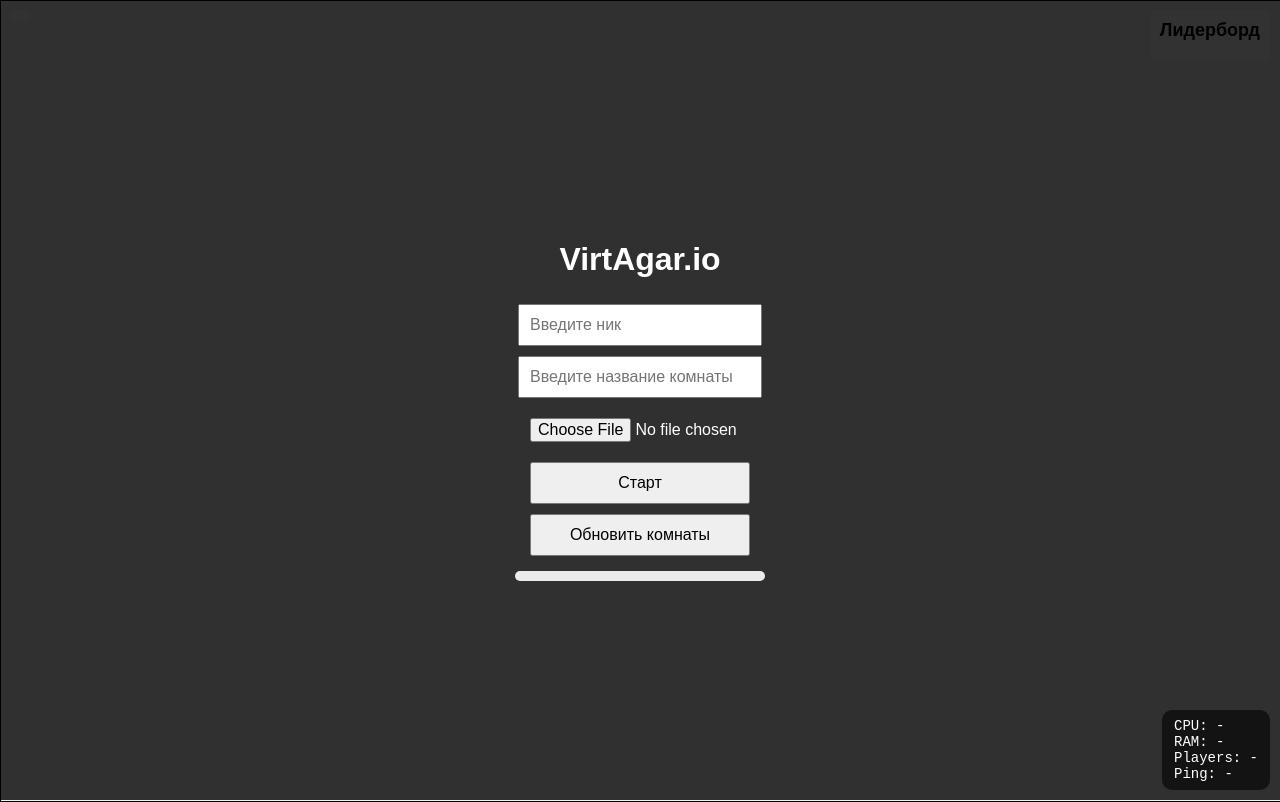
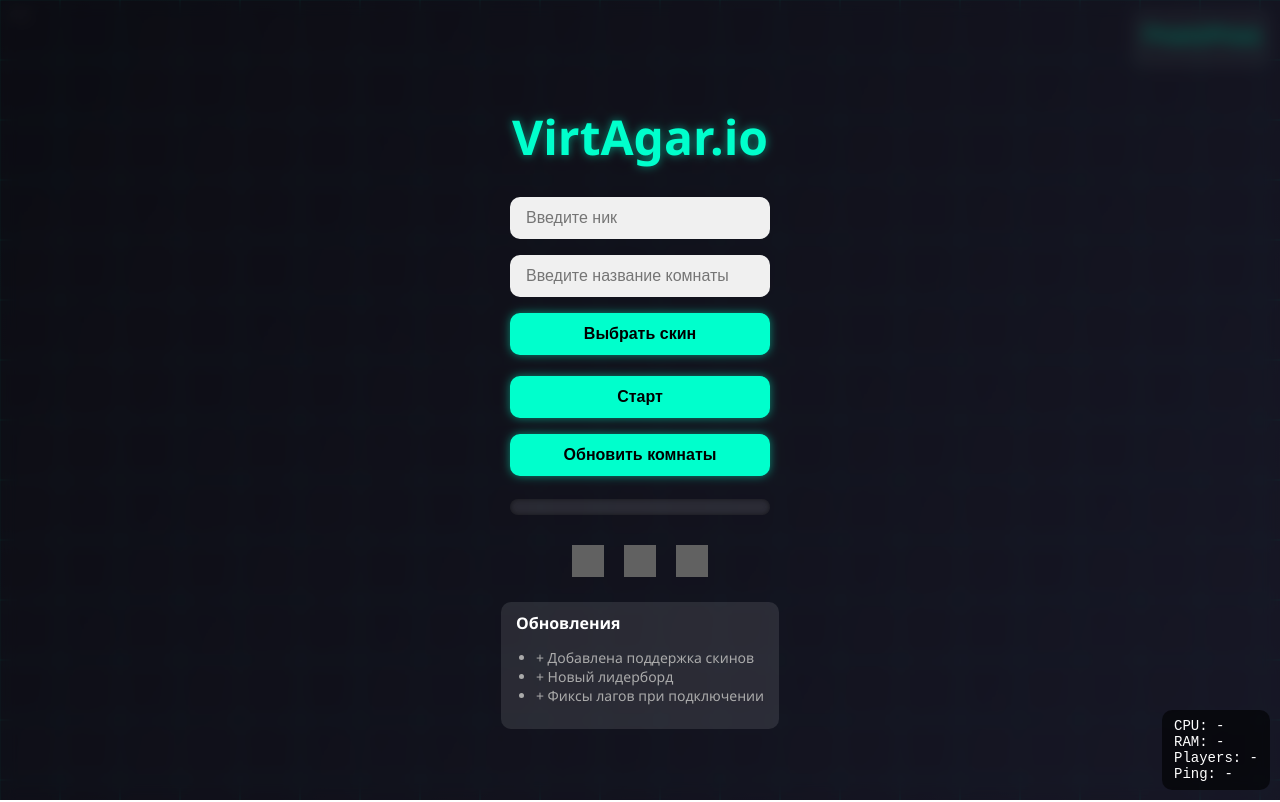
Before and after one commit to panicattacksss/VirtAgar.io, a website: page public/index.html in a window 1280 px wide. Drawn offline with nearby package versions, Linux system fonts and the light colour scheme; no server answers; grey boxes are pictures that could not be loaded; animation ran at ten frames a second.

Commit message:
new file:   .gitignore modified:   public/client.js new file:   public/images/food/burger.png new file:   public/images/food/cola.png new file:   public/images/food/potato.png new file:   public/images/orig-Photoroom.png new file:   public/images/orig.webp modified:   public/index.html modified:   server.js

```diff
--- a/public/client.js
+++ b/public/client.js
@@ -177,29 +177,93 @@ function drawPlayer(player, offsetX, offsetY) {
   }
 }
 
+const foodImages = [];
+const foodPaths = [
+  '/images/food/cola.png',
+  '/images/food/burger.png',
+  '/images/food/potato.png'
+];
 
-function render() {
+foodPaths.forEach(path => {
+  const img = new Image();
+  img.src = path;
+  foodImages.push(img);
+});
+const spikeImages = [];
+const spikeImg1 = new Image();
+spikeImg1.src = '/images/orig-Photoroom.png';
+spikeImages.push(spikeImg1);
+
+function drawNeonBackground(ctx, width, height) {
+  // Заливаем фон градиентом
+  let gradient = ctx.createLinearGradient(0, 0, width, height);
+  gradient.addColorStop(0, '#1e1e2f');
+  gradient.addColorStop(1, '#3a3a5e');
+  ctx.fillStyle = gradient;
+  ctx.fillRect(0, 0, width, height);
+
+  // Рисуем неоновые полосы
+  ctx.lineWidth = 2;
+  ctx.strokeStyle = 'rgba(0, 255, 204, 0.15)'; // мягкий неон
+
+  for (let x = 0; x < width; x += 60) {
+    ctx.beginPath();
+    ctx.moveTo(x, 0);
+    ctx.lineTo(x, height);
+    ctx.stroke();
+  }
+
+  for (let y = 0; y < height; y += 60) {
+    ctx.beginPath();
+    ctx.moveTo(0, y);
+    ctx.lineTo(width, y);
+    ctx.stroke();
+  }
+}
+
+function render(timestamp) {
+  gameCtx.clearRect(0, 0, gameCanvas.width, gameCanvas.height);
+
+  drawNeonBackground(gameCtx, gameCanvas.width, gameCanvas.height);
+
   let offsetX = 0, offsetY = 0;
   if (players[selfId]) {
     offsetX = players[selfId].x - gameCanvas.width / 2;
     offsetY = players[selfId].y - gameCanvas.height / 2;
   }
-  gameCtx.clearRect(0, 0, gameCanvas.width, gameCanvas.height);
 
-  foods.forEach(food => {
+  foods.forEach((food, i) => {
+    const x = food.x - offsetX;
+    const y = food.y - offsetY;
+    const img = foodImages[i % foodImages.length];
+
+    if (img.complete) {
+      const size = 32;
+      gameCtx.drawImage(img, x - size / 2, y - size / 2, size, size);
+    } else {
       gameCtx.beginPath();
-    gameCtx.arc(food.x - offsetX, food.y - offsetY, food.size, 0, 2 * Math.PI);
+      gameCtx.arc(x, y, 16, 0, 2 * Math.PI);
       gameCtx.fillStyle = food.color || 'green';
       gameCtx.fill();
       gameCtx.stroke();
+    }
   });
 
-  spikes.forEach(spike => {
+  spikes.forEach((spike, i) => {
+    const x = spike.x - offsetX;
+    const y = spike.y - offsetY;
+    const img = spikeImages[i % spikeImages.length];
+
+    if (img.complete) {
+      const size = 64;
+      gameCtx.drawImage(img, x - size / 2, y - size / 2, size, size);
+    } else {
       gameCtx.beginPath();
-    gameCtx.arc(spike.x - offsetX, spike.y - offsetY, spike.size, 0, 2 * Math.PI);
+      gameCtx.arc(x, y, spike.size, 0, 2 * Math.PI);
       gameCtx.fillStyle = spike.color || 'black';
       gameCtx.fill();
       gameCtx.stroke();
+    }
   });
 
   for (let id in players) {
@@ -209,6 +273,7 @@ function render() {
   updateLeaderboard();
   requestAnimationFrame(render);
 }
+
 
 const centerX = 0.5;
 const centerY = 0.5;
@@ -227,22 +292,19 @@ function onMediapipeResults(results) {
   mpCtx.restore();
 
   const nose = results.poseLandmarks[0];
-  const mirroredX = 1 - nose.x; // чтобы было интуитивно — влево = влево
-  const dx = (mirroredX - 0.5) * 2; // от -1 до 1
+  const mirroredX = 1 - nose.x;
+  const dx = (mirroredX - 0.5) * 2;
   const dy = (nose.y - 0.5) * 2;
 
-  // Вы можете нормализовать/ограничить вектор скорости:
   const MAX_SPEED = 15;
   const magnitude = Math.sqrt(dx * dx + dy * dy);
   let speedX = dx * MAX_SPEED;
   let speedY = dy * MAX_SPEED;
 
-  // можно добавить чувствительность
   const DEAD_ZONE = 0.1;
   if (Math.abs(dx) < DEAD_ZONE) speedX = 0;
   if (Math.abs(dy) < DEAD_ZONE) speedY = 0;
 
-  // Отправляем не абсолютную позицию, а вектор движения
   socket.emit('joystickMove', { dx: speedX, dy: speedY });
 }
 
@@ -268,3 +330,45 @@ function startMediapipe() {
   });
   camera.start();
 }
+document.getElementById('skinButton').addEventListener('click', () => {
+  document.getElementById('skinInput').click();
+});
+
+document.getElementById('skinInput').addEventListener('change', (e) => {
+  const fileName = e.target.files[0]?.name || 'Файл не выбран';
+  document.getElementById('skinFileName').textContent = fileName;
+});
+const canvas = document.getElementById('gameCanvas');
+const ctx = canvas.getContext('2d');
+
+function drawNeonBackground() {
+  let gradient = ctx.createLinearGradient(0, 0, canvas.width, canvas.height);
+  gradient.addColorStop(0, '#1e1e2f');
+  gradient.addColorStop(1, '#3a3a5e');
+  ctx.fillStyle = gradient;
+  ctx.fillRect(0, 0, canvas.width, canvas.height);
+
+  ctx.lineWidth = 2;
+  ctx.strokeStyle = 'rgba(0, 255, 204, 0.15)';
+
+  for (let x = 0; x < canvas.width; x += 60) {
+    ctx.beginPath();
+    ctx.moveTo(x, 0);
+    ctx.lineTo(x, canvas.height);
+    ctx.stroke();
+  }
+
+  for (let y = 0; y < canvas.height; y += 60) {
+    ctx.beginPath();
+    ctx.moveTo(0, y);
+    ctx.lineTo(canvas.width, y);
+    ctx.stroke();
+  }
+}
+
+function gameLoop() {
+  drawNeonBackground();
+  requestAnimationFrame(gameLoop);
+}
+
+gameLoop();
--- a/public/index.html
+++ b/public/index.html
@@ -4,105 +4,255 @@
   <meta charset="UTF-8">
   <title>VirtAgar.io</title>
   <style>
+    * {
+      box-sizing: border-box;
+    }
+
     body {
       margin: 0;
       padding: 0;
       overflow: hidden;
-      font-family: Arial, sans-serif;
+      font-family: 'Segoe UI', sans-serif;
+      background: linear-gradient(135deg, #1e1e2f, #3a3a5e);
+      color: white;
     }
+
     canvas {
-      border: 1px solid black;
-      background: #f0f0f0;
       display: block;
       margin: 0 auto;
+      background: #111;
+      border: none;
     }
+
     #menu {
       position: absolute;
-      top: 0;
-      left: 0;
-      width: 100%;
-      height: 100%;
-      background: rgba(0,0,0,0.8);
+      inset: 0;
+      background: rgba(0, 0, 0, 0.6);
+      backdrop-filter: blur(8px);
       display: flex;
       flex-direction: column;
       justify-content: center;
       align-items: center;
-      color: #fff;
       z-index: 10;
+      padding: 20px;
     }
-    #menu input, #menu button {
-      padding: 10px;
+
+    #menu h1 {
+      font-size: 48px;
+      margin-bottom: 20px;
+      color: #00ffcc;
+      text-shadow: 0 0 10px #00ffcc80;
+    }
+
+    #menu input[type="text"],
+    #menu input[type="file"],
+    #menu button {
+      padding: 12px 16px;
       font-size: 16px;
-      margin: 5px;
-      width: 220px;
+      margin: 8px 0;
+      width: 260px;
+      border-radius: 10px;
+      border: none;
+      outline: none;
+      transition: 0.3s;
     }
-    #roomsList {
-      margin-top: 10px;
-      max-height: 100px;
-      overflow-y: auto;
-      background: rgba(255,255,255,0.9);
+
+    #menu input[type="text"] {
+      background: #f0f0f0;
       color: #000;
-      width: 240px;
-      text-align: left;
-      padding: 5px;
-      border-radius: 5px;
     }
-    #roomsList div {
-      padding: 3px;
+
+    #menu input[type="file"] {
+      background: #eee;
       cursor: pointer;
     }
+
+    #menu button {
+      background: #00ffcc;
+      color: #000;
+      font-weight: bold;
+      cursor: pointer;
+      box-shadow: 0 0 10px #00ffcc80;
+    }
+
+    #menu button:hover {
+      background: #00ccaa;
+    }
+
+    #roomsList {
+      margin-top: 15px;
+      background: rgba(255, 255, 255, 0.1);
+      color: white;
+      width: 260px;
+      max-height: 120px;
+      overflow-y: auto;
+      border-radius: 10px;
+      padding: 8px;
+      box-shadow: inset 0 0 5px rgba(0, 0, 0, 0.5);
+    }
+
+    #roomsList div {
+      padding: 6px;
+      border-radius: 6px;
+      transition: background 0.2s;
+      cursor: pointer;
+    }
+
     #roomsList div:hover {
-      background: #ddd;
+      background: rgba(255, 255, 255, 0.2);
     }
+    #socials {
+  display: flex;
+  justify-content: center;
+  gap: 20px;
+  margin-top: 30px;
+}
+
+#socials a img {
+  width: 32px;
+  height: 32px;
+  filter: invert(100%);
+  transition: transform 0.2s ease, filter 0.3s ease;
+}
+
+#socials a:hover img {
+  transform: scale(1.2);
+  filter: invert(65%) sepia(80%) saturate(500%) hue-rotate(120deg);
+}
+#changelog {
+  margin-top: 20px;
+  background: rgba(255,255,255,0.1);
+  padding: 10px 15px;
+  border-radius: 10px;
+  color: #aaa;
+  font-size: 14px;
+  max-width: 300px;
+  text-align: left;
+}
+#changelog h3 {
+  margin: 0 0 5px 0;
+  font-size: 16px;
+  color: #fff;
+}
+#changelog ul {
+  list-style: disc;
+  margin-left: 20px;
+  padding: 0;
+}
+#skinButton {
+  padding: 10px 20px;
+  font-size: 16px;
+  background: linear-gradient(135deg, #00c6ff, #0072ff);
+  color: white;
+  border: none;
+  border-radius: 8px;
+  cursor: pointer;
+  transition: transform 0.2s ease, box-shadow 0.3s ease;
+}
+
+#skinButton:hover {
+  transform: scale(1.05);
+  box-shadow: 0 4px 12px rgba(0, 114, 255, 0.4);
+}
+
+
     #leaderboard {
       position: absolute;
       top: 10px;
       right: 10px;
-      background: rgba(255,255,255,0.9);
+      background: rgba(255,255,255,0.1);
       padding: 10px;
-      border-radius: 5px;
+      border-radius: 12px;
       max-height: 90%;
       overflow-y: auto;
       z-index: 5;
+      color: white;
     }
+
     #leaderboard h3 {
       margin: 0 0 10px 0;
-      font-size: 18px;
+      font-size: 20px;
       text-align: center;
+      color: #00ffcc;
     }
+
     #leaderboard ul {
       list-style: none;
       padding: 0;
       margin: 0;
       font-size: 14px;
     }
+
     #leaderboard li {
       margin-bottom: 5px;
     }
+
     #roomInfo {
       position: absolute;
       top: 10px;
       left: 10px;
-      background: rgba(255,255,255,0.8);
+      background: rgba(255,255,255,0.1);
       padding: 5px 10px;
-      border-radius: 5px;
+      border-radius: 10px;
       font-size: 14px;
       z-index: 5;
+      color: white;
     }
+
+    #server-stats {
+      position: fixed;
+      bottom: 10px;
+      right: 10px;
+      background: rgba(0, 0, 0, 0.7);
+      color: white;
+      padding: 10px 14px;
+      border-radius: 12px;
+      font-family: monospace;
+      font-size: 14px;
+      z-index: 999;
+    }
+
     #inputVideo, #mpCanvas {
       display: none;
     }
+    .food { position: absolute; width: 60px; height: 60px; z-index: 9999; pointer-events: none; will-change: transform; }
+
   </style>
+
 </head>
 <body>
+
 <div id="menu">
   <h1>VirtAgar.io</h1>
   <input type="text" id="nicknameInput" placeholder="Введите ник">
   <input type="text" id="roomInput" placeholder="Введите название комнаты">
-  <input type="file" id="skinInput" accept="image/*">
+  <input type="file" id="skinInput" accept="image/*" style="display: none;">
+<button id="skinButton">Выбрать скин</button>
+<span id="skinFileName" style="margin-top: 5px; font-size: 14px; color: #ccc;"></span>
+
   <button id="startButton">Старт</button>
   <button id="refreshRoomsButton">Обновить комнаты</button>
   <div id="roomsList"></div>
+  <div id="socials">
+    <a href="https://vk.com/panicattackssssss" target="_blank" title="VK">
+      <img src="https://cdn.jsdelivr.net/gh/simple-icons/simple-icons/icons/vk.svg" alt="VK">
+    </a>
+    <a href="https://t.me/panicatttack" target="_blank" title="Telegram">
+      <img src="https://cdn.jsdelivr.net/gh/simple-icons/simple-icons/icons/telegram.svg" alt="Telegram">
+    </a>
+    <a href="https://github.com/panicattacksss" target="_blank" title="GitHub">
+      <img src="https://cdn.jsdelivr.net/gh/simple-icons/simple-icons/icons/github.svg" alt="GitHub">
+    </a>
+  </div>
+  <div id="changelog">
+    <h3>Обновления</h3>
+    <ul>
+      <li>+ Добавлена поддержка скинов</li>
+      <li>+ Новый лидерборд</li>
+      <li>+ Фиксы лагов при подключении</li>
+    </ul>
+  </div>
+
 </div>
 
 
@@ -124,10 +274,13 @@
   <video id="inputVideo" width="640" height="480" autoplay></video>
   <canvas id="mpCanvas" width="640" height="480"></canvas>
 
+
   <script src="/socket.io/socket.io.js"></script>
   <script src="https://cdn.jsdelivr.net/npm/@mediapipe/holistic/holistic.js"></script>
   <script src="https://cdn.jsdelivr.net/npm/@mediapipe/drawing_utils/drawing_utils.js"></script>
   <script src="https://cdn.jsdelivr.net/npm/@mediapipe/camera_utils/camera_utils.js"></script>
+
   <script src="client.js"></script>
+
 </body>
 </html>
--- a/server.js
+++ b/server.js
@@ -14,7 +14,7 @@ server.listen(PORT, () => {
 
 const GAME_WIDTH = 5000;
 const GAME_HEIGHT = 5000;
-const PLAYER_SPEED = 3;
+const PLAYER_SPEED = 1.5;
 const FOOD_COUNT = 600;
 const FOOD_SIZE = 5;
 const FOOD_GROWTH = 1;
```
Also changed, not shown: public/images/food/burger.png (added), public/images/food/cola.png (added), public/images/food/potato.png (added), public/images/orig-Photoroom.png (added), public/images/orig.webp (added), 1 other file. Lines whose indentation alone changed are shown as unchanged.
